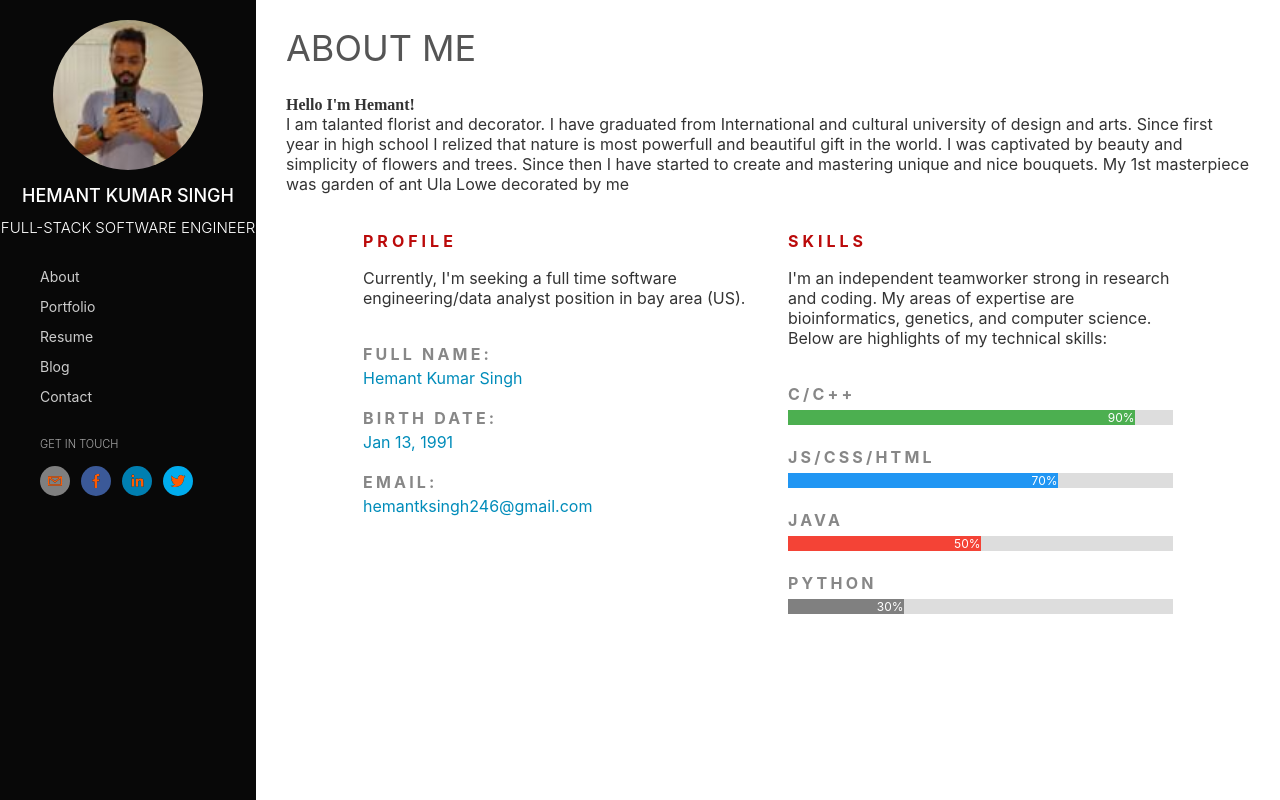
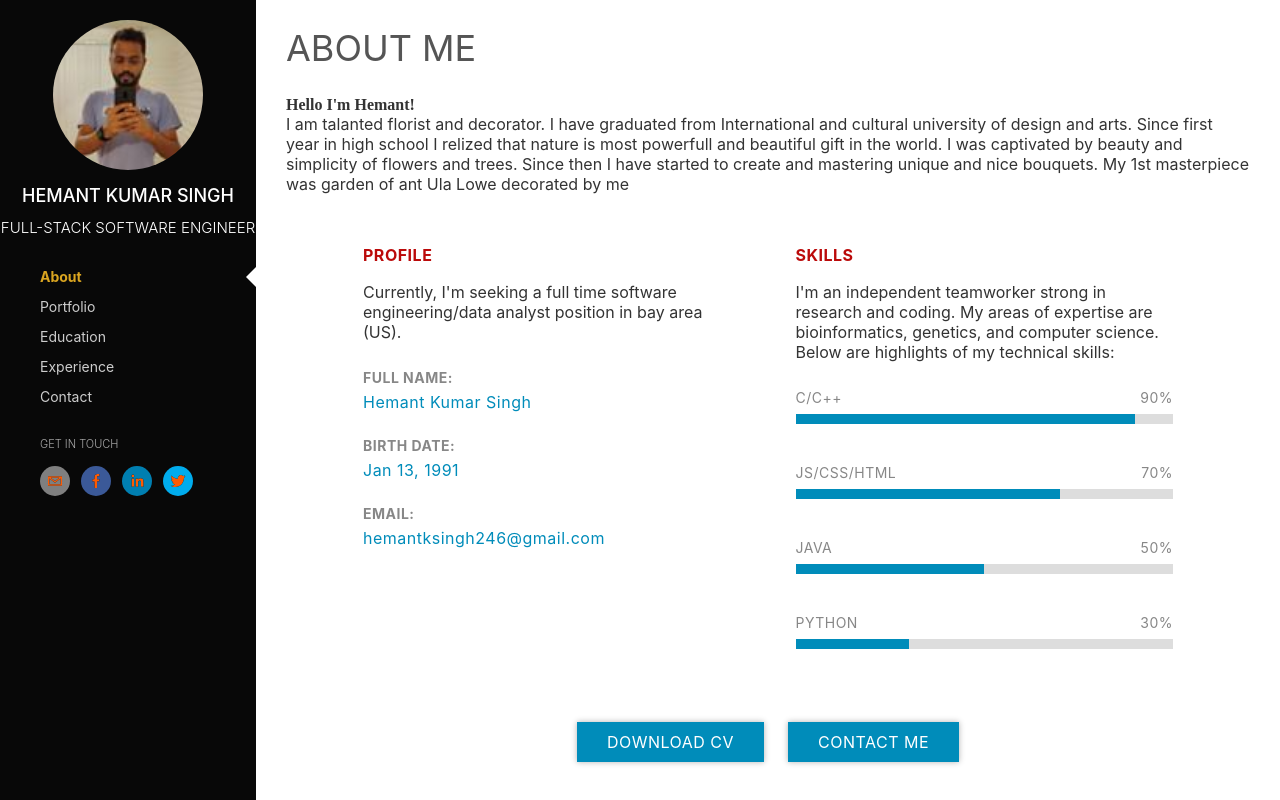
Before and after one commit to Muniyan/portfolio, a React (Create React App) app: page / in a window 1280 px wide. Built offline with nearby package versions, Linux system fonts and the light colour scheme.

Commit message:
technologies added

```diff
--- a/src/App.css
+++ b/src/App.css
@@ -97,6 +97,28 @@
   text-decoration: none;
 }
 
+.sidebar-navigation a:not(.selectedNavLink):hover {
+  color: #008cba;
+  font-weight: bold;
+}
+
+.sidebar-navigation .selectedNavLink {
+  color: #daa520;
+  font-weight: bold;
+}
+
+.sidebar-navigation .selectedNavLink:after {
+  content: " ";
+  width: 0;
+  height: 0;
+  bottom: 5px;
+  right: -20px;
+  position: absolute;
+  border-right: 10px solid #fff;
+  border-top: 10px solid transparent;
+  border-bottom: 10px solid transparent;
+}
+
 .sidebar-social {
   margin-top: 25px;
   padding: 0px 20px;
@@ -134,17 +156,17 @@
 
 .contact-parent {
   max-width: 850px;
-  padding: 50px;
+  padding: 30px;
   background-color: #fff;
   color: #333;
 }
 
 .contact-title {
   line-height: 1;
-  margin-bottom: 15px;
   color: #555;
   font-size: 36px;
   font-weight: 400;
+  margin: 0px 0px 15px;
   text-transform: uppercase;
 }
 
@@ -164,8 +186,14 @@
 }
 
 .contact-value {
+  margin: 0;
   display: block;
-  margin: 0;
+  color: #008cba;
+  text-decoration: none;
+}
+
+.contact-value:hover {
+  text-decoration: underline;
 }
 
 .about-inner,
@@ -196,25 +224,79 @@
 }
 
 .about-content {
-  margin-top: 0px;
+  margin: 0px;
+  margin-bottom: 30px;
 }
 
-.about-section {
+.about-download {
+  box-sizing: border-box;
+  padding: 0 0.75rem;
+  position: relative;
+  display: inline-block;
+  width: 100%;
+  text-align: center;
+  margin: 60px 0px;
+}
+
+.about-download a {
+  color: #fff;
+  font-size: 16px;
+  margin: 0px 12px;
+  padding: 10px 30px;
+  text-align: center;
+  position: relative;
+  letter-spacing: 0.5px;
+  text-decoration: none;
+  text-transform: uppercase;
+  background-color: #008cba;
+  box-shadow: 0 0 6px rgba(0,0,0,.3);
+}
+
+.about-section-table {
   width: 94%;
-  margin: 0 auto;
+  display: table;
+  margin: 0px auto;
   text-align: left;
   max-width: 850px;
   position: relative;
-  margin-bottom: 3.6rem;
+}
+
+.about-section-row {
+  display: table-row;
+}
+
+.about-section-left,
+.about-section-right {
+  width: 50%;
+  float: left;
+  position: relative;
+  display: table-cell;
+  box-sizing: border-box;
+}
+
+.about-section-left {
+  padding-right: 7.5px;
+}
+
+.about-section-right {
+  padding-left: 7.5px;
 }
 
 .about-profile,
 .about-skills {
-  width: 50%;
   float: left;
   padding: 0 20px;
+  overflow: hidden;
   box-sizing: border-box;
+  /* overflow-y: auto; */
+  /* height: 400px; */
+  /* box-shadow: 0 2px 5px 0 rgba(0,0,0,0.15), 0 2px 10px 0 rgba(0,0,0,0.11); */
 }
+
+/* .about-profile::-webkit-scrollbar,
+.about-skills::-webkit-scrollbar {
+  display: none;
+} */
 
 .about-profile-title,
 .about-skills-title {
@@ -222,47 +304,57 @@
   color: #bb0a0a;
   line-height: 30px;
   margin-bottom: 12px;
-  letter-spacing: .25rem;
+  letter-spacing: 0.5px;
   text-transform: uppercase;
 }
 
 .about-profile-desc,
 .about-skills-desc {
-  margin: 0 0 30px 0;
+  margin: 0 0 10px 0;
 }
 
 .about-ul {
+  margin: 0;
   padding: 0;
   list-style: none;
-  margin: 12px 0px 24px 0px;
 }
 
 .about-li {
-  padding: 0 0 1rem 0;
+  margin: 0;
+  padding: 10px 0;
+  letter-spacing: .5px;
+  box-sizing: border-box;
 }
 
 .about-progress-container {
   width: 100%;
+  height: 10px;
+  border-radius: 0px;
+  margin-bottom: 13px;
   background-color: #ddd;
 }
 
 .about-progress-skills {
-  color: white;
-  font-size: 12px;
-  text-align: right;
+  height: 10px;
+  background-color: #008cba;
 }
 
-.about-progress-green {background-color: #4CAF50;}
+/* .about-progress-green {background-color: #4CAF50;}
 .about-progress-blue {background-color: #2196F3;}
 .about-progress-red {background-color: #f44336;}
-.about-progress-grey {background-color: #808080;}
+.about-progress-grey {background-color: #808080;} */
 
 .about-key {
+  margin: 0;
+  padding: 0;
+  font-size: 14px;
   color: #878787;
-  font-size: 1rem;
   line-height: 2rem;
-  letter-spacing: .2rem;
   text-transform: uppercase;
+}
+
+.about-key-right {
+  float: right;
 }
 
 .about-value {
@@ -317,7 +409,7 @@
   left: -44px;
   width: 10px;
   height: 10px;
-  background: #48b379;
+  background: #008CBA;
   border: 5px solid #eee9dc;
   border-radius: 50%;
   display: block;
--- a/src/component/about.js
+++ b/src/component/about.js
@@ -1,5 +1,7 @@
 import React, { Component } from 'react';
+import { Link } from 'react-router-dom';
 import aboutData from '../data/about.json';
+import resumePdf from '../pdf/hemant_Resume.pdf';
 
 class About extends Component {
 
@@ -10,7 +12,10 @@ class About extends Component {
                     <div className="about-title">{aboutData.title}</div>
                     <p className="about-desc">{aboutData.description}</p>
                     <p className="about-content">{aboutData.content}</p>
-                    <div className="about-section">
+
+                    <div className="about-section-table">
+                        <div className="about-section-row">
+                            <div className="about-section-left">
                                 <div className="about-profile">
                                     <h3 className="about-profile-title">{aboutData.profile.title}</h3>
                                     <p className="about-profile-desc">{aboutData.profile.description}</p>
@@ -26,7 +31,9 @@ class About extends Component {
                                         })}
                                     </ul>
                                 </div>
+                            </div>
 
+                            <div className="about-section-right">
                                 <div className="about-skills">
                                     <h3 className="about-skills-title">{aboutData.skills.title}</h3>
                                     <p className="about-skills-desc">{aboutData.skills.description}</p>
@@ -35,9 +42,12 @@ class About extends Component {
                                         {aboutData.skills.skills.map(function (s) {
                                             return (
                                                 <li className="about-li">
-                                            <strong className="about-key">{s.key}</strong>
+                                                    <div className="about-key">
+                                                        <span className="about-key-left">{s.key}</span>
+                                                        <span className="about-key-right">{s.value}</span>
+                                                    </div>
                                                     <div className="about-progress-container">
-                                                <div className={"about-progress-skills " + s.color} style={{width: s.value}}>{s.value}</div>
+                                                        <div className={"about-progress-skills"} style={{ width: s.value }}></div>
                                                     </div>
                                                 </li>
                                             )
@@ -47,6 +57,13 @@ class About extends Component {
                             </div>
                         </div>
                     </div>
+
+                    <div className="about-download">
+                        <a href={resumePdf} download>Download CV</a>
+                        <Link to="/contact">Contact Me</Link>
+                    </div>
+                </div>
+            </div>
         );
     }
 }
--- a/src/component/resume.js
+++ b/src/component/education.js
@@ -1,14 +1,14 @@
 import React, { Component } from 'react';
 
-class Resume extends Component {
+class Education extends Component {
 
     render() {
         return (
             <div>
-                Resume
+                Education
             </div>
         );
     }
 }
 
-export default Resume;
+export default Education;
--- a/src/component/blog.js
+++ b/src/component/experience.js
@@ -1,14 +1,14 @@
 import React, { Component } from 'react';
 
-class Blog extends Component {
+class Experience extends Component {
 
     render() {
         return (
             <div>
-                Blog
+                Experience
             </div>
         );
     }
 }
 
-export default Blog;
+export default Experience;
--- a/src/component/sidebar.js
+++ b/src/component/sidebar.js
@@ -1,6 +1,7 @@
 import React, { Component } from 'react';
-import { Link } from 'react-router-dom';
+import { NavLink } from 'react-router-dom';
 import logo  from '../images/hemant.jpg';
+import contactData from '../data/contact.json';
 import { SocialIcon } from 'react-social-icons';
 
 class Sidebar extends Component {
@@ -20,11 +21,11 @@ class Sidebar extends Component {
 
                 <nav className="sidebar-navigation">
                     <ul>
-                        <li><Link to="/">About</Link></li>
-                        <li><Link to="/portfolio">Portfolio</Link></li>
-                        <li><Link to="/resume">Resume</Link></li>
-                        <li><Link to="/blog">Blog</Link></li>
-                        <li><Link to="/contact">Contact</Link></li>
+                        <li><NavLink to="/" exact activeClassName="selectedNavLink">About</NavLink></li>
+                        <li><NavLink to="/portfolio" activeClassName="selectedNavLink">Portfolio</NavLink></li>
+                        <li><NavLink to="/education" activeClassName="selectedNavLink">Education</NavLink></li>
+                        <li><NavLink to="/experience" activeClassName="selectedNavLink">Experience</NavLink></li>
+                        <li><NavLink to="/contact" activeClassName="selectedNavLink">Contact</NavLink></li>
                     </ul>
                 </nav>
 
@@ -33,18 +34,18 @@ class Sidebar extends Component {
                         Get in touch
                     </div>
                     <div className="sidebar-content">
-                        <a href="#" className="sidebar-button">
-                            <SocialIcon className="sidebar-icon" network="email" fgColor="#ff5a01" style={{ height: 30, width: 30 }} />
-                        </a>
-                        <a href="#" className="sidebar-button">
-                            <SocialIcon className="sidebar-icon" network="facebook" fgColor="#ff5a01" style={{ height: 30, width: 30 }} />
-                        </a>
-                        <a href="#" className="sidebar-button">
-                            <SocialIcon className="sidebar-icon" network="linkedin" fgColor="#ff5a01" style={{ height: 30, width: 30 }} />
-                        </a>
-                        <a href="#" className="sidebar-button">
-                            <SocialIcon className="sidebar-icon" network="twitter" fgColor="#ff5a01" style={{ height: 30, width: 30 }} />
-                        </a>
+                        {contactData.profile.map(function (p) {
+                            return (
+                                p.network == "email" ?
+                                    <a href={p.url} className="sidebar-button">
+                                        <SocialIcon className="sidebar-icon" network={p.network} fgColor="#ff5a01" style={{ height: 30, width: 30 }} />
+                                    </a>
+                                    :
+                                    <a href={p.url} className="sidebar-button" rel="noopener noreferrer" target="_blank">
+                                        <SocialIcon className="sidebar-icon" network={p.network} fgColor="#ff5a01" style={{ height: 30, width: 30 }} />
+                                    </a>
+                            )
+                        })}
                     </div>
                 </div>
             </div>
--- a/src/data/about.json
+++ b/src/data/about.json
@@ -26,23 +26,19 @@
         "skills": [
             {
                 "key": "C/C++",
-                "value": "90%",
-                "color": "about-progress-green"
+                "value": "90%"
             },
             {
                 "key": "Js/Css/Html",
-                "value": "70%",
-                "color": "about-progress-blue"
+                "value": "70%"
             },
             {
                 "key": "Java",
-                "value": "50%",
-                "color": "about-progress-red"
+                "value": "50%"
             },
             {
                 "key": "Python",
-                "value": "30%",
-                "color": "about-progress-grey"
+                "value": "30%"
             }
         ]
     }
--- /dev/null
+++ b/src/data/contact.json
@@ -0,0 +1,30 @@
+{
+    "title": "Contact Me",
+    "description": "I am available for hire and open to any ideas of cooperation.",
+    "profile": [
+        {
+            "key": "Email:",
+            "network": "email",
+            "value": "hemantksingh246@gmail.com",
+            "url": "mailto:hemantksingh246@gmail.com"
+        },
+        {
+            "key": "LinkedIn:",
+            "network": "facebook",
+            "value": "hemantksingh246",
+            "url": "https://www.linkedin.com/in/hemantksingh246"
+        },
+        {
+            "key": "Facebook:",
+            "network": "linkedin",
+            "value": "hemantksingh135",
+            "url": "https://facebook.com/hemantksingh135"
+        },
+        {
+            "key": "Twitter:",
+            "network": "twitter",
+            "value": "@hemantksingh135",
+            "url": "https://twitter.com/hemantksingh135"
+        }
+    ]
+}
```
Also changed, not shown: src/App.js (+4 -4 lines), src/component/contact.js (+14 -18 lines), 1 other file (tests, documents, lock files or other folders). Lines whose indentation alone changed are shown as unchanged.
